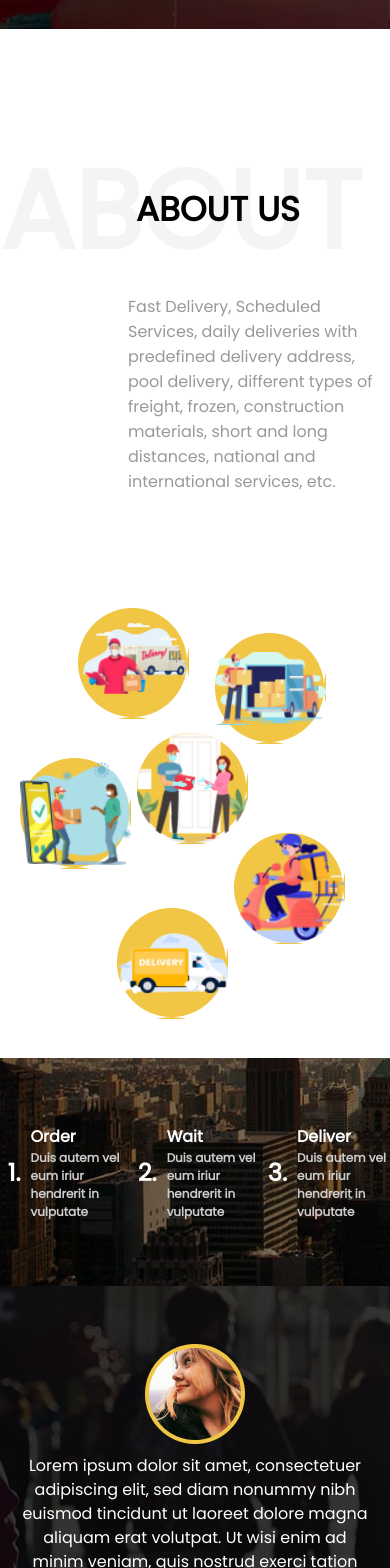
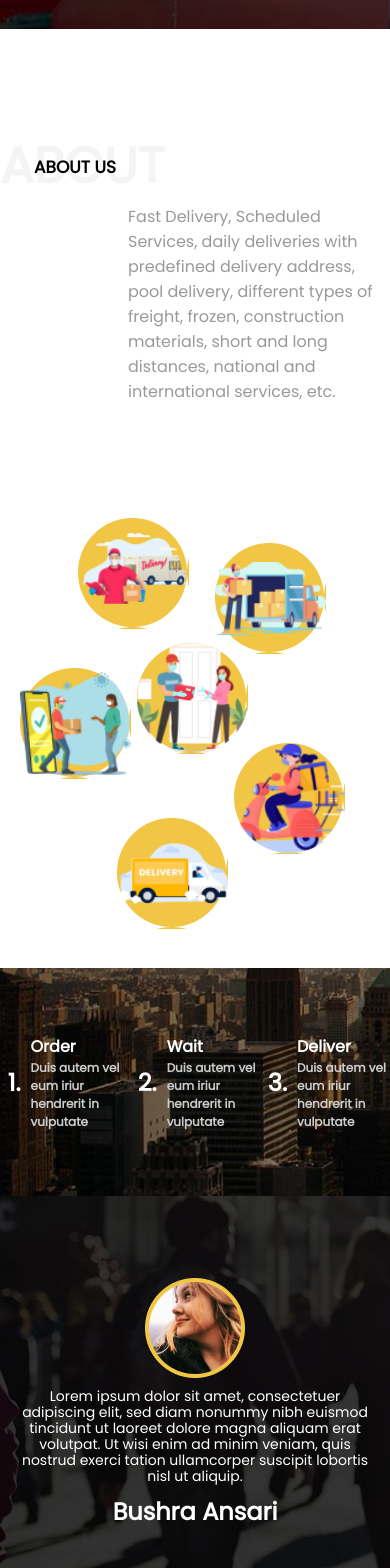
Before and after one commit to asadrazashah/becapp, a React (Create React App) app: page /home in a window 390 px wide. Shown: the part 432-2000 px from the top of the page. Built offline with nearby package versions, Linux system fonts and the light colour scheme.

Commit message:
fixed responsiveness issue in typography heading component

```diff
--- a/src/styles/components/heading_typography.scss
+++ b/src/styles/components/heading_typography.scss
@@ -15,3 +15,15 @@
     text-transform: uppercase;
   }
 }
+@media (max-width: 580px) {
+  .typography {
+    .back {
+      font-size: 50px;
+    }
+    .front {
+      padding-left: 2em;
+      top: 25px;
+      font-size: 17px;
+    }
+  }
+}
--- a/src/styles/components/testimonial.scss
+++ b/src/styles/components/testimonial.scss
@@ -35,6 +35,8 @@
   .testimonialContent {
     p {
       padding: 10px 20px;
+      font-size: 14px;
+      line-height: 16px;
     }
   }
 }
```
